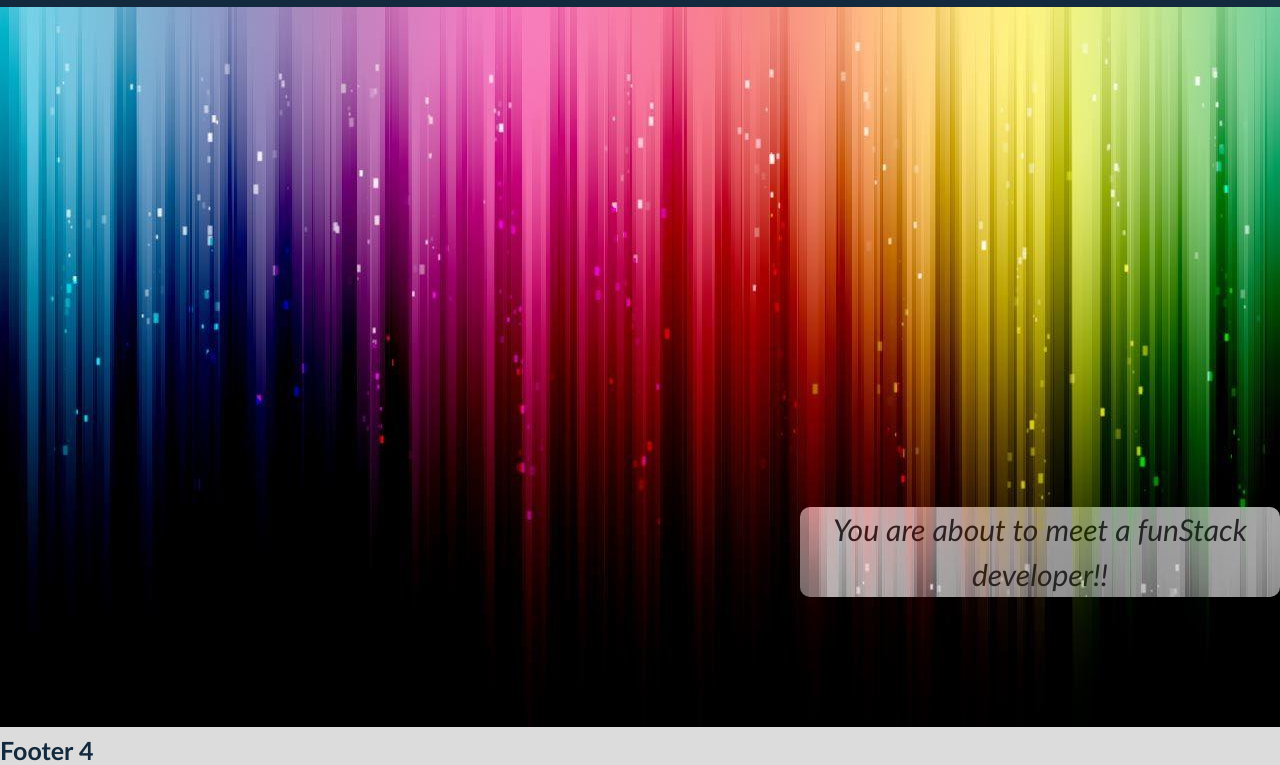
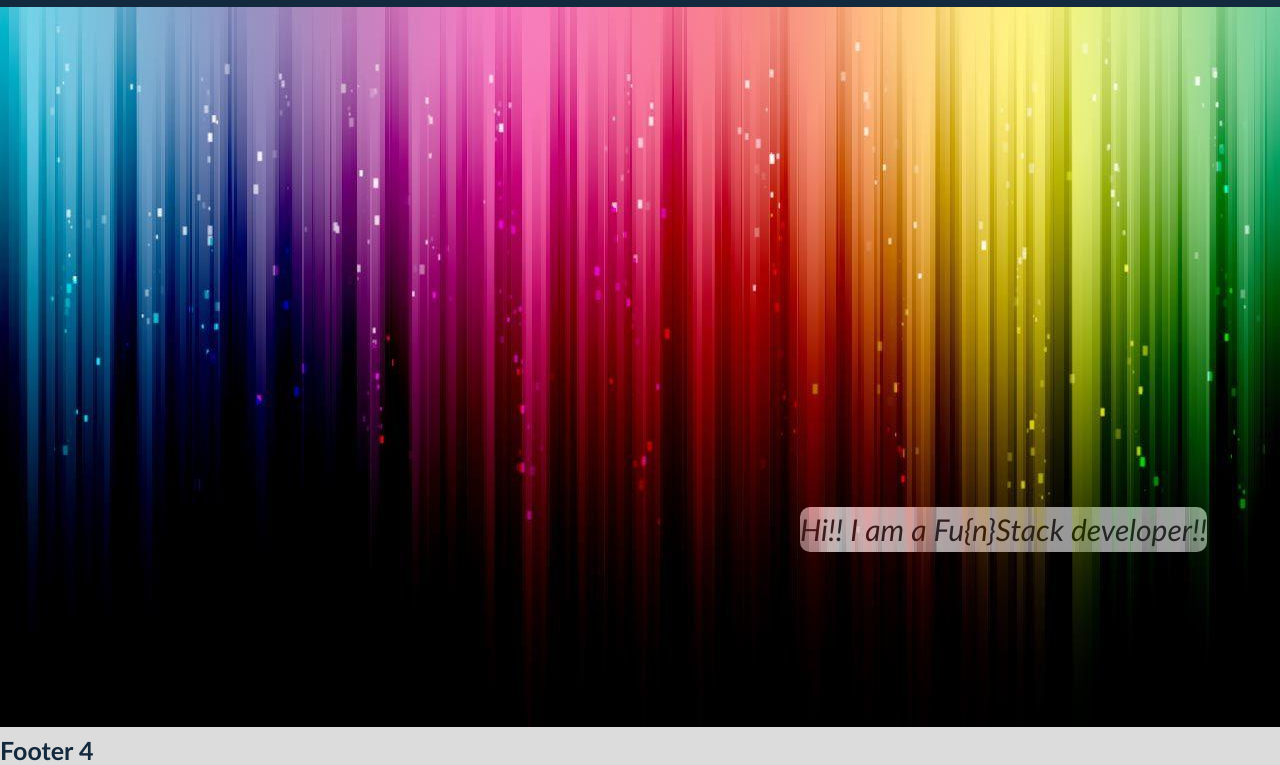
Before and after one commit to shwetakadam5/portfolio-shwetakadam, a plain HTML site: page index.html in a window 1280 px wide. Shown: the part 99-864 px from the top of the page. Drawn offline with Linux system fonts and the light colour scheme.

Commit message:
Updated the caption

```diff
--- a/index.html
+++ b/index.html
@@ -23,7 +23,7 @@
 
 
     <figure class="profilePicture">
-            <figcaption>You are about to meet a funStack developer!! </figcaption>
+            <figcaption>Hi!! I am a Fu{n}Stack developer!! </figcaption>
     </figure>
 
     <main>
```
